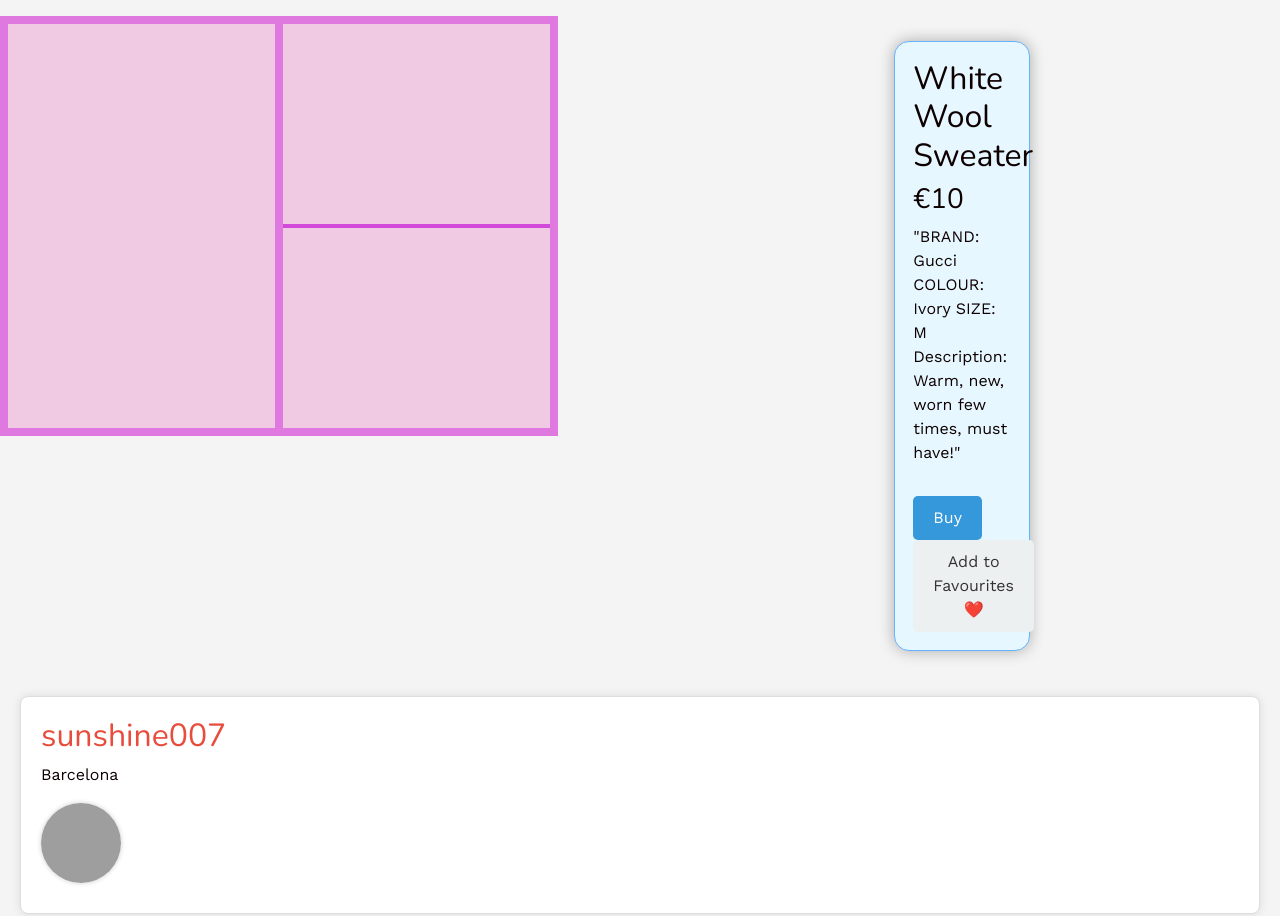
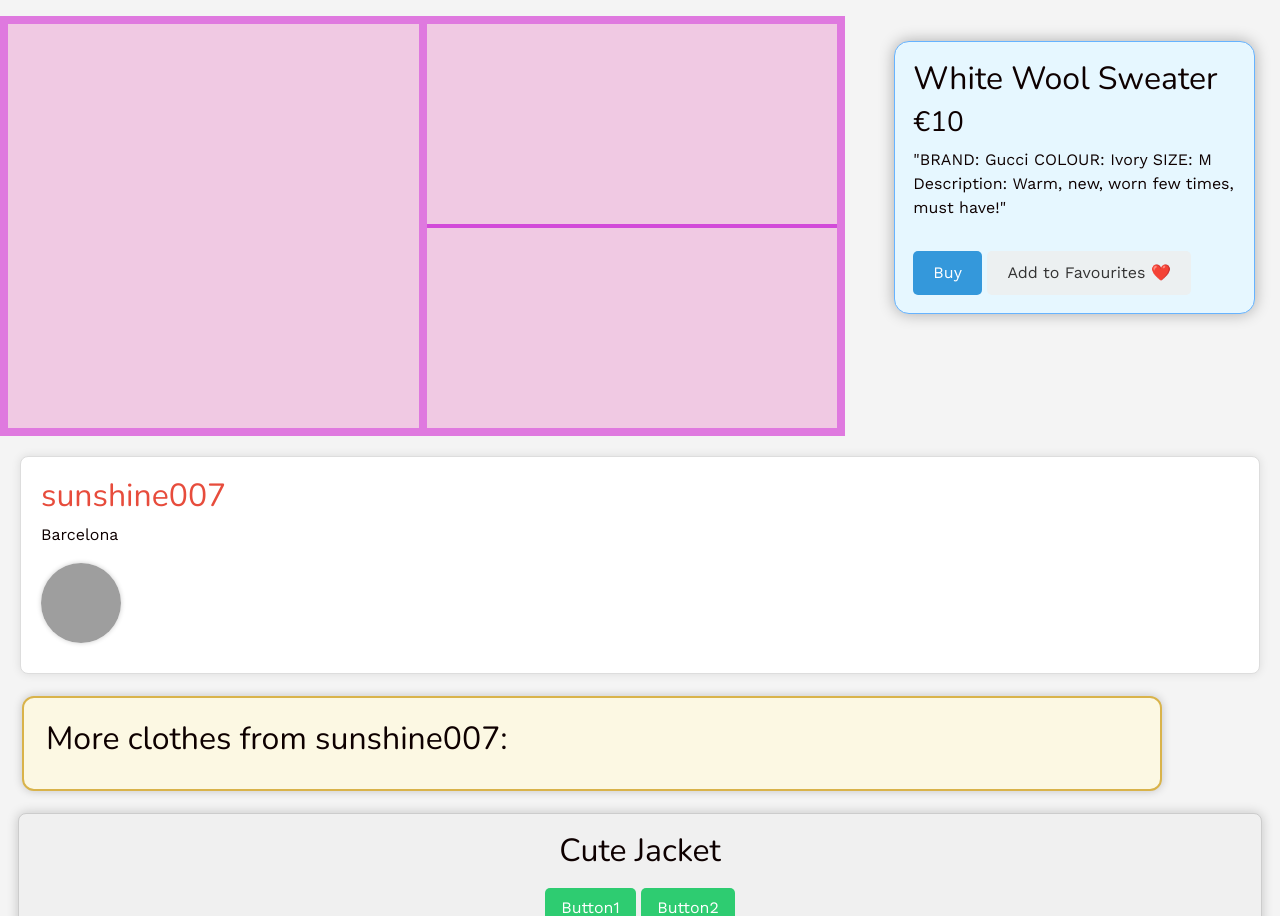
Before and after one commit to serena-mellor/recloset, a Rails app: page /items/1 in a window 1280 px wide. Shown: the part 60-976 px from the top of the page. Run offline with Rails 7, Linux system fonts and the light colour scheme; data comes from the database, SQL or seed files in the repository; style sheets or scripts are compiled from the project's sources; some libraries are stand-ins or nearby versions; grey boxes are pictures that could not be loaded.

Commit message:
added new css

```diff
--- a/app/assets/stylesheets/pages/_showitem.scss
+++ b/app/assets/stylesheets/pages/_showitem.scss
@@ -1,6 +1,6 @@
 .item-image-container {
   display: flex;
-  width: 66%;
+
   background-color: rgb(223, 121, 223);
   padding: 8px;
   gap: 8px;
@@ -82,7 +82,7 @@
 .selected_item_container {
   display: flex;
   flex-wrap: wrap;
-  width: 33%;
+
   background-color: #e6f7ff; /* Different background color */
   border: 1px solid #66b3ff; /* Different border color */
   border-radius: 15px; /* Different border-radius */
```
